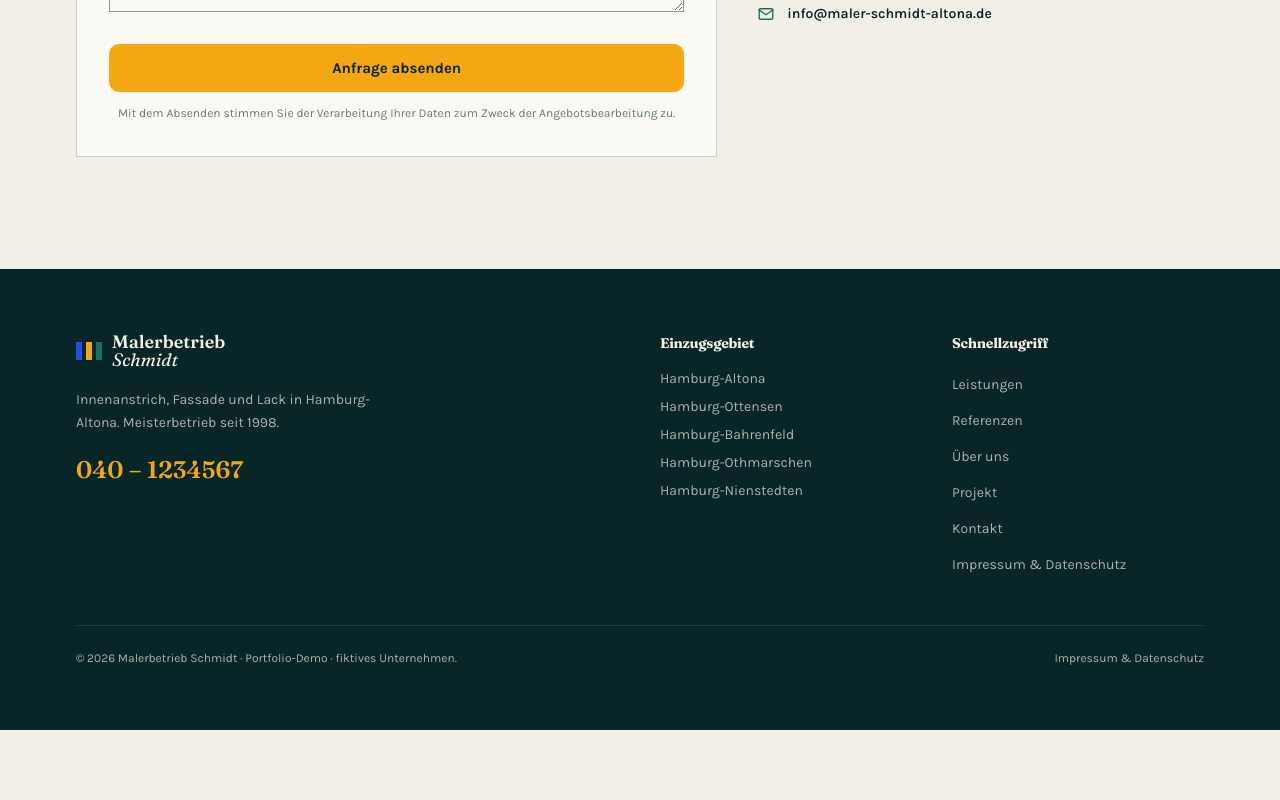
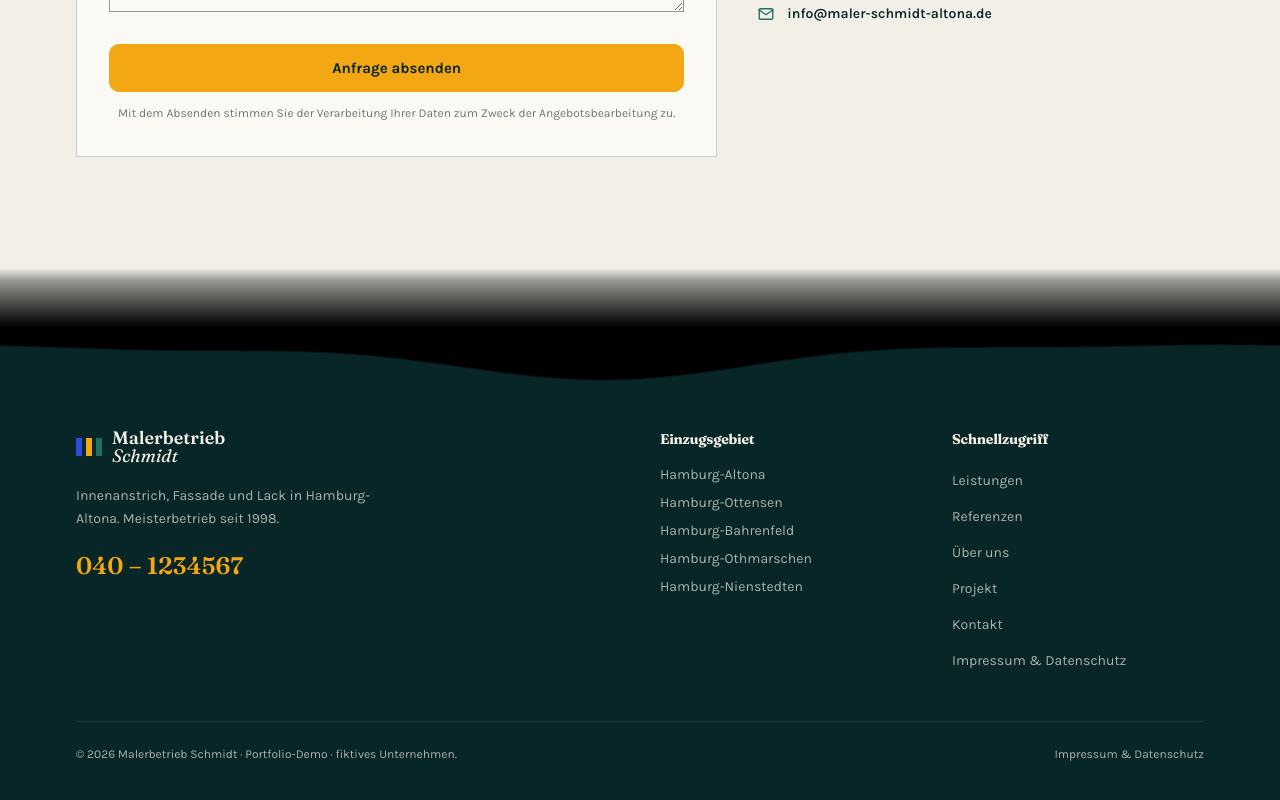
Before and after one commit to Gitm3h/Malerbetrieb, a React (Vite) app: page / in a window 1280 px wide. Shown: the part 6704-7504 px from the top of the page. Before the commit the page ends 7434 px from the top, so only its background shows below. Built offline with nearby package versions, Linux system fonts and the light colour scheme.

Commit message:
feat: mirror cascade at footer top

```diff
--- a/src/components/AnimatedWave.jsx
+++ b/src/components/AnimatedWave.jsx
@@ -14,7 +14,7 @@ function waveY(x) {
   )
 }
 
-function buildWavePath(layer) {
+function buildWavePath(layer, inverted = false) {
   const points = []
 
   for (let i = 0; i <= WAVE_STEPS; i += 1) {
@@ -23,11 +23,13 @@ function buildWavePath(layer) {
     const midLift = 30 * Math.sin(t * 2 + 0.9) ** 2
     const frontLift = midLift + 28 * Math.sin(t * 3 + 2.4) ** 2
     const lift = layer === 'back' ? 0 : layer === 'middle' ? midLift : frontLift
-    const y = waveY(x) + lift
+    const y = inverted ? 160 - (waveY(x) + lift) : waveY(x) + lift
     points.push(`${i === 0 ? 'M' : 'L'}${x.toFixed(2)},${y.toFixed(2)}`)
   }
 
-  return `${points.join(' ')} L${WAVE_WIDTH},160 L0,160 Z`
+  return inverted
+    ? `${points.join(' ')} L${WAVE_WIDTH},0 L0,0 Z`
+    : `${points.join(' ')} L${WAVE_WIDTH},160 L0,160 Z`
 }
 
 const layers = [
@@ -36,9 +38,17 @@ const layers = [
   { key: 'front', fill: 'var(--color-cascade-pale)', path: buildWavePath('front') },
 ]
 
-export default function AnimatedWave() {
+const invertedLayers = [
+  { key: 'back', fill: 'var(--color-cascade-deep)', path: buildWavePath('back', true) },
+  { key: 'middle', fill: 'var(--color-cascade-mid)', path: buildWavePath('middle', true) },
+  { key: 'front', fill: 'var(--color-cascade-pale)', path: buildWavePath('front', true) },
+]
+
+export default function AnimatedWave({ variant = 'hero' }) {
   const ref = useRef(null)
   const [paused, setPaused] = useState(false)
+  const footer = variant === 'footer'
+  const activeLayers = footer ? invertedLayers : layers
 
   useEffect(() => {
     const node = ref.current
@@ -67,8 +77,12 @@ export default function AnimatedWave() {
   }, [])
 
   return (
-    <div ref={ref} className={`cascade${paused ? ' is-paused' : ''}`} aria-hidden="true">
-      {layers.map(layer => (
+    <div
+      ref={ref}
+      className={`cascade${footer ? ' cascade--footer' : ''}${paused ? ' is-paused' : ''}`}
+      aria-hidden="true"
+    >
+      {activeLayers.map(layer => (
         <div key={layer.key} className={`cascade-layer cascade-layer--${layer.key}`}>
           <div className={`cascade-bob cascade-bob--${layer.key}`}>
             <svg viewBox="0 0 2880 160" preserveAspectRatio="none" xmlns="http://www.w3.org/2000/svg">
--- a/src/components/Footer.jsx
+++ b/src/components/Footer.jsx
@@ -1,3 +1,5 @@
+import AnimatedWave from './AnimatedWave'
+
 const serviceAreas = ['Altona', 'Ottensen', 'Bahrenfeld', 'Othmarschen', 'Nienstedten']
 
 const links = [
@@ -10,8 +12,9 @@ const links = [
 
 export default function Footer({ onImpressum }) {
   return (
-    <footer className="on-dark bg-ink text-chalk/70" aria-label="Seitenfuß">
-      <div className="container-main py-12 lg:py-16">
+    <footer className="on-dark relative overflow-hidden bg-ink text-chalk/70" aria-label="Seitenfuß">
+      <AnimatedWave variant="footer" />
+      <div className="container-main pb-12 pt-32 sm:pt-36 lg:pb-16 lg:pt-40">
         <div className="grid gap-10 sm:grid-cols-2 lg:grid-cols-4">
           <div className="lg:col-span-2">
             <div className="flex items-center gap-2.5">
--- a/src/index.css
+++ b/src/index.css
@@ -417,6 +417,31 @@
   overflow: hidden;
   pointer-events: none;
   z-index: 5;
+}
+
+.cascade--footer {
+  top: -1px;
+  bottom: auto;
+  height: clamp(90px, 10vw, 150px);
+}
+
+.cascade--footer::after {
+  display: none;
+}
+
+.cascade--footer::before {
+  content: "";
+  position: absolute;
+  inset: 0 0 auto;
+  height: 46%;
+  z-index: 7;
+  pointer-events: none;
+  background: linear-gradient(
+    to bottom,
+    var(--color-chalk) 0%,
+    rgba(242, 239, 230, 0.62) 22%,
+    rgba(242, 239, 230, 0) 100%
+  );
 }
 
 .cascade-layer {
```
Also changed, not shown: 2 other files (tests, documents, lock files or other folders).
